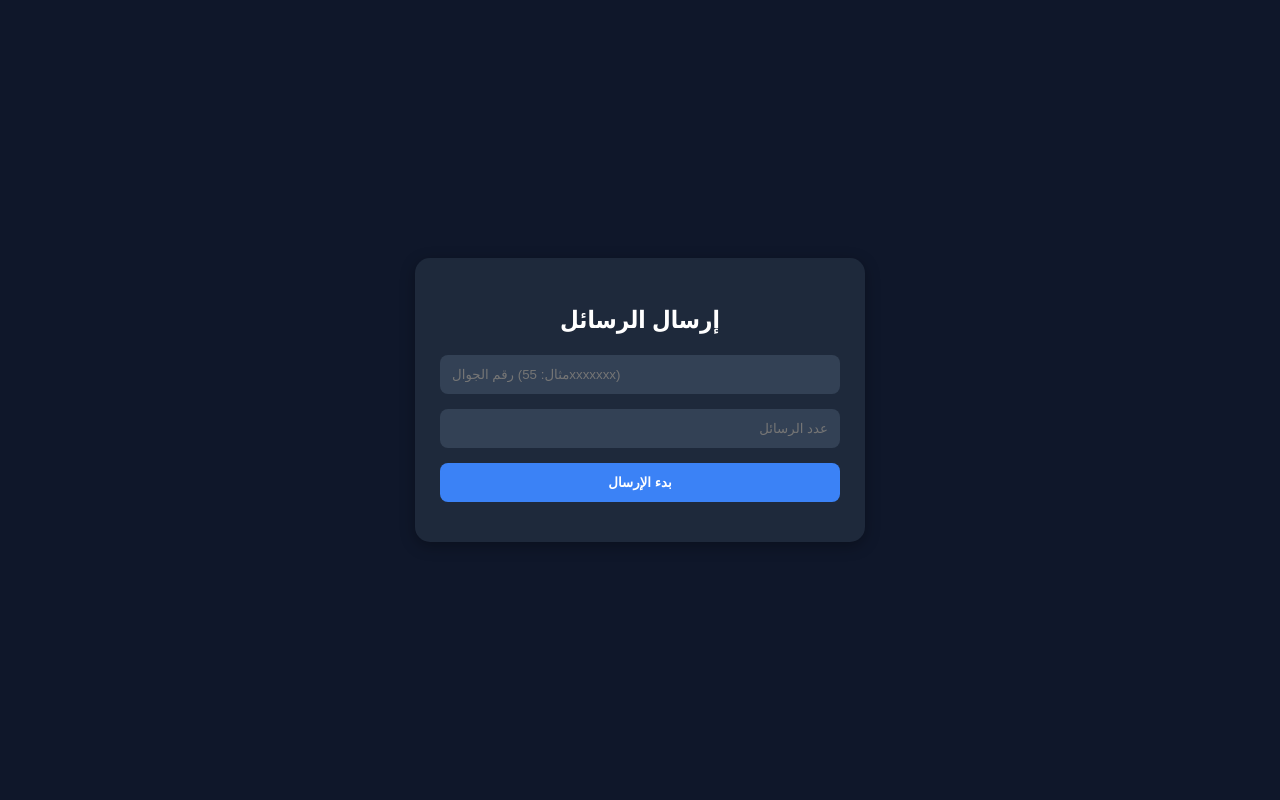
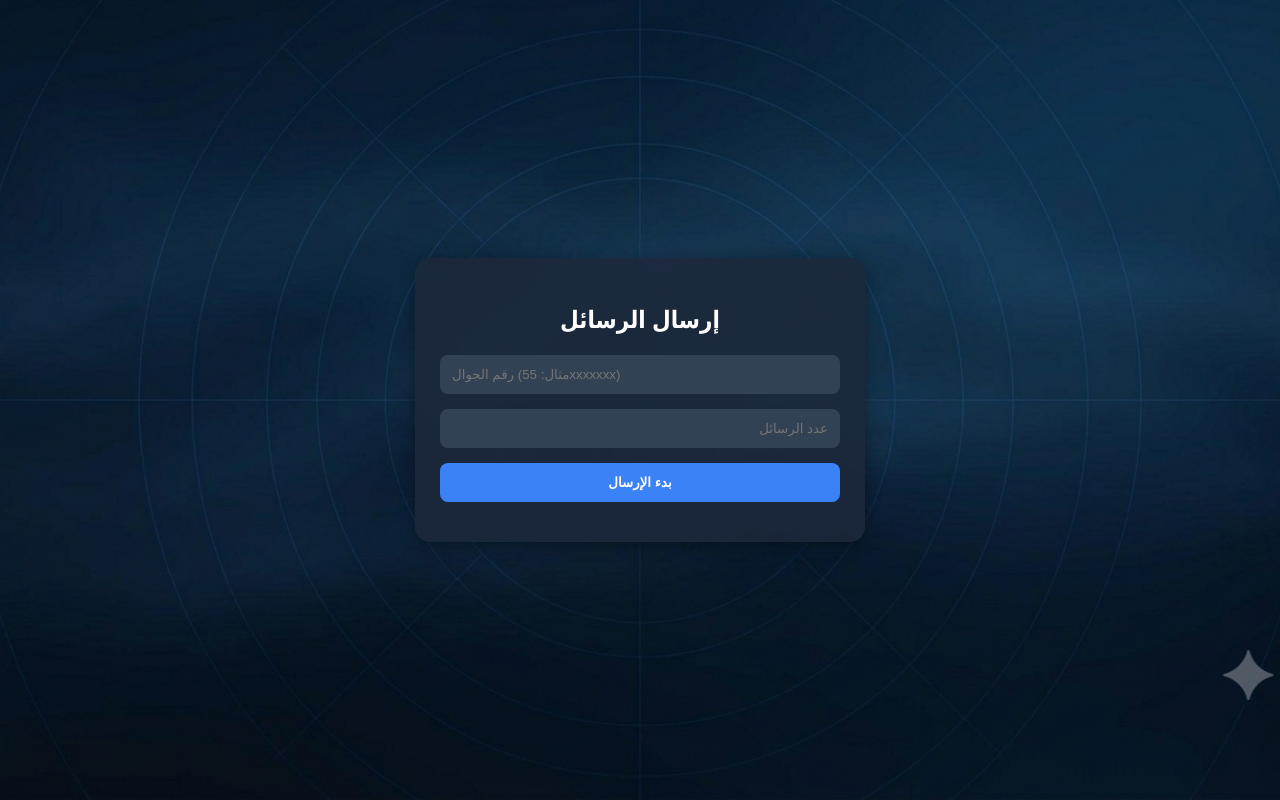
Before and after one commit to IFEAMM/sms, a plain HTML site: page index.html in a window 1280 px wide. Drawn offline with Linux system fonts and the light colour scheme.

Commit message:
index.html

```diff
--- a/index.html
+++ b/index.html
@@ -6,6 +6,11 @@
     <title>SMS Sender</title>
     <style>
         body {
+            /* وضع رابط الصورة هنا */
+            background-image: url('https://ifeamm.github.io/sms/123.png'); /* استبدل هذا الرابط بمسار صورتك */
+            background-size: cover;
+            background-position: center;
+            background-repeat: no-repeat;
             background-color: #0f172a;
             color: #ffffff;
             font-family: 'Segoe UI', Tahoma, Geneva, Verdana, sans-serif;
@@ -16,12 +21,13 @@
             margin: 0;
         }
         .card {
-            background-color: #1e293b;
+            background-color: rgba(30, 41, 59, 0.85); /* شفافية بسيطة لتظهر الخلفية */
             padding: 25px;
             border-radius: 15px;
             box-shadow: 0 4px 15px rgba(0,0,0,0.3);
             width: 90%;
             max-width: 400px;
+            backdrop-filter: blur(5px); /* تأثير ضبابي خفيف للخلفية */
         }
         h2 { text-align: center; margin-bottom: 20px; }
         input {
@@ -74,6 +80,7 @@
 
         for (let i = 0; i < count; i++) {
             try {
+                // ملاحظة: قد تحتاج لتعديل الرابط إذا كان يتطلب توثيقاً
                 await fetch(`https://prodokd.maanaginx.com/care/api/user/sendLinksSMS/${phone}`);
                 status.innerText = `تم إرسال ${i + 1} من ${count}`;
             } catch (error) {
```
